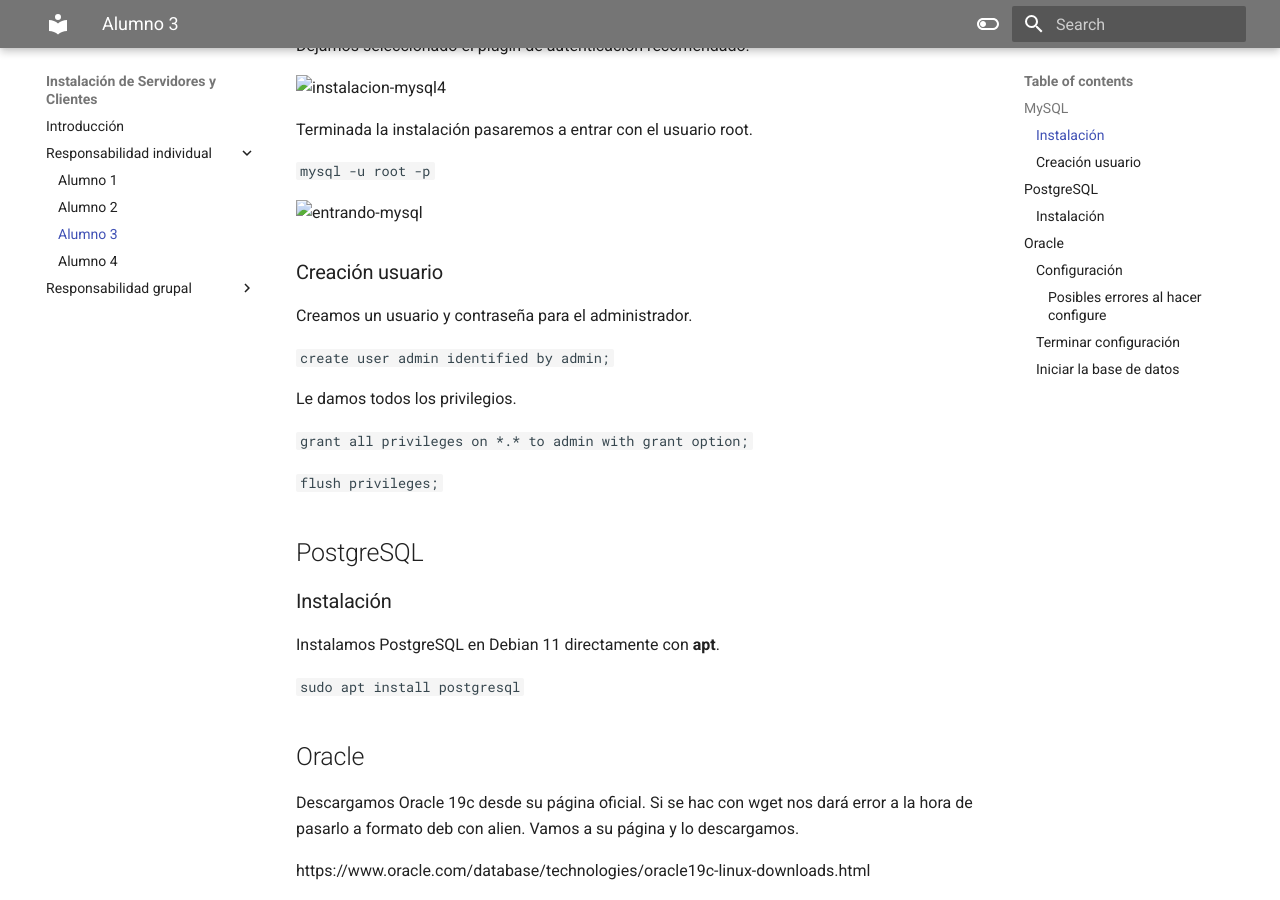
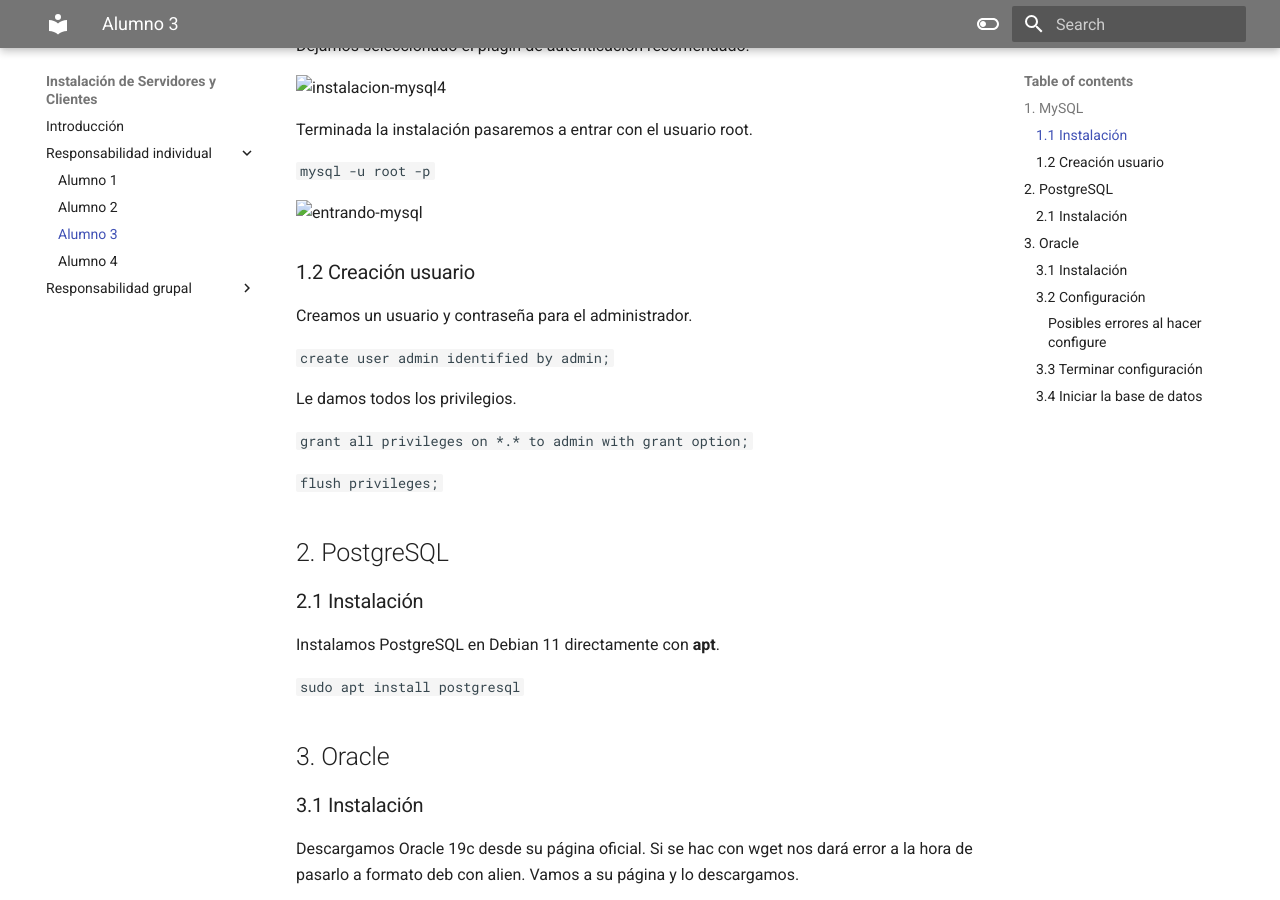
Before and after one commit to adriasir123/grupalesbdc, an MkDocs documentation site: the page built from docs/ri/alumno3.md, in a window 1280 px wide and 900 px high, scrolled down 1366 px. Built offline with MkDocs 1.6.1 and Material for MkDocs 9.7.7, drawn with Linux system fonts in a browser that asks for light colours; some of the changed text lies outside the part shown.

Commit message:
He modificado los títulos

```diff
--- a/docs/ri/alumno3.md
+++ b/docs/ri/alumno3.md
@@ -10,9 +10,9 @@
     • Prueba desde un cliente remoto de SQL*Plus.
     • Realización de una aplicación web en cualquier lenguaje que conecte con el servidor Postgres tras autenticarse y muestre alguna información almacenada en el mismo.
 
-## MySQL
+## 1. MySQL
 
-### Instalación
+### 1.1 Instalación
 
 En el servidor actualizamos los repositorios e instalamos **gnupg** y **wget**, si no estuvieran ya instalados.
 
@@ -59,7 +59,7 @@
 ![entrando-mysql](/docs/img/capturas-arantxa/5.png)
 
 
-### Creación usuario
+### 1.2 Creación usuario
 
 Creamos un usuario y contraseña para el administrador.
 
@@ -74,9 +74,9 @@
 
 
 
-## PostgreSQL
+## 2. PostgreSQL
 
-### Instalación
+### 2.1 Instalación
 
 Instalamos PostgreSQL en Debian 11 directamente con **apt**.
 
@@ -85,7 +85,9 @@
 
 
 
-## Oracle
+## 3. Oracle
+
+### 3.1 Instalación
 
 Descargamos Oracle 19c desde su página oficial. Si se hac con wget nos dará error a la hora de pasarlo a formato deb con alien. Vamos a su página y lo descargamos.
 
@@ -155,7 +157,7 @@
 
 
 
-### Configuración
+### 3.2 Configuración
 
 Creación de la base de datos y configuración de la contraseña del administrador.
 
@@ -204,7 +206,7 @@
 ![configuracion-proceso](/docs/img/capturas-arantxa/14.png)
 
 
-### Terminar configuración
+### 3.3 Terminar configuración
 
 Añadimos las variables de entorno bash.
 
@@ -249,7 +251,7 @@
 ![acceso-usuario](/docs/img/capturas-arantxa/18.png)
 
 
-### Iniciar la base de datos
+### 3.4 Iniciar la base de datos
 
 Si al inicializar la base de datos aparece el siguiente error es porque no le hemos dado el nombre correcto a la base de datos.
 
```
